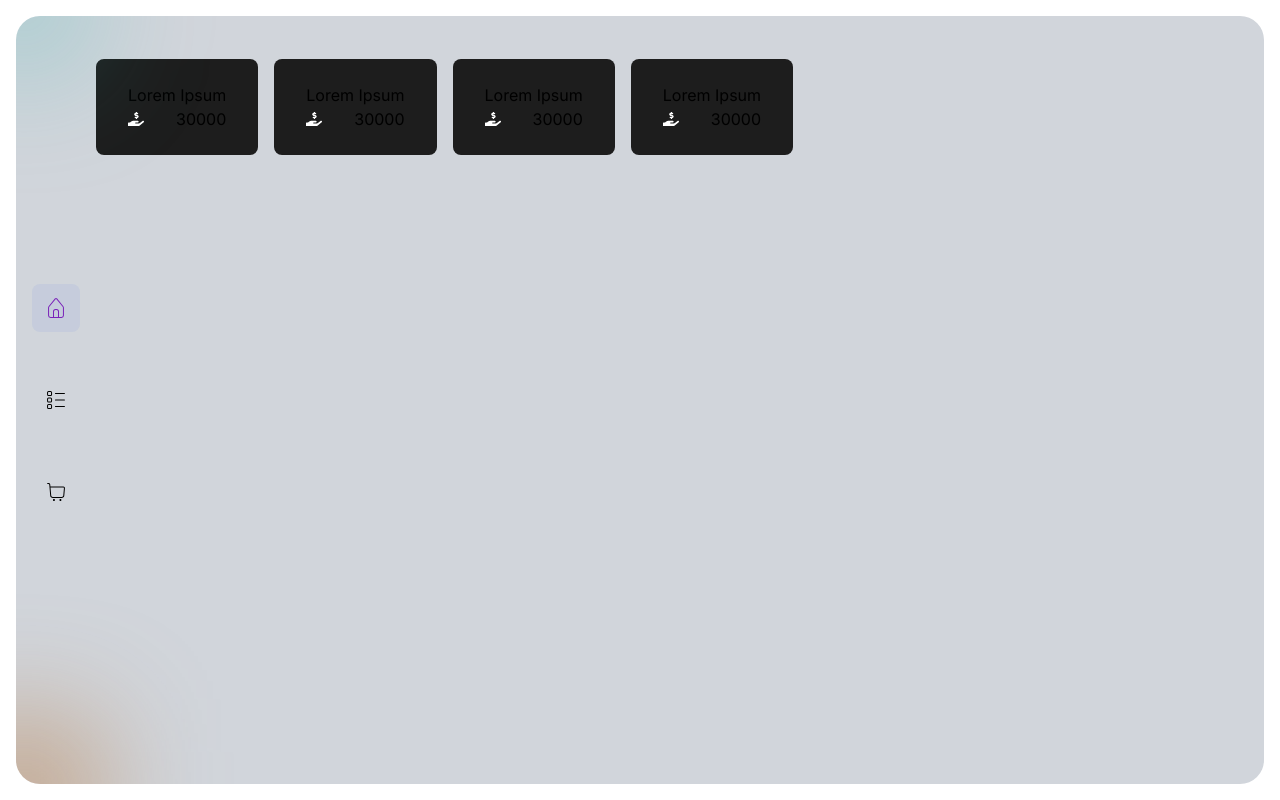
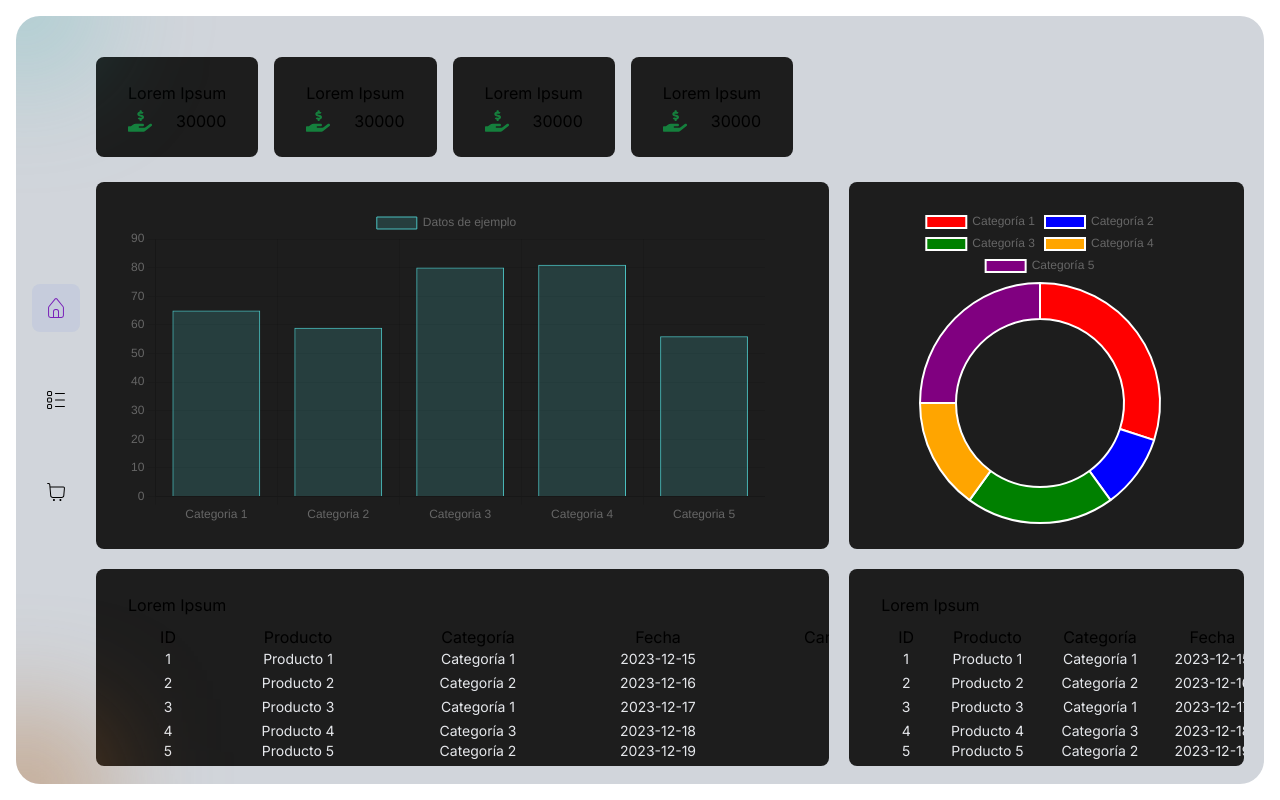
Before and after one commit to DansPlaying/inventory-managment, a Next.js app: page / in a window 1280 px wide. Built offline with nearby package versions, Linux system fonts and the light colour scheme.

Commit message:
feat: Integrate React.js Library and finish home page mockup

```diff
--- a/package.json
+++ b/package.json
@@ -10,10 +10,12 @@
   },
   "dependencies": {
     "@prisma/client": "^5.7.0",
+    "chart.js": "^4.4.1",
     "clsx": "^2.0.0",
     "next": "14.0.4",
     "prisma": "^5.7.0",
     "react": "^18",
+    "react-chartjs-2": "^5.2.0",
     "react-dom": "^18",
     "react-icons": "^4.12.0"
   },
--- a/src/app/page.tsx
+++ b/src/app/page.tsx
@@ -1,12 +1,11 @@
 import BalanceCardList from "./ui/home/balance-card-list";
+import Statistics from "./ui/home/stadistics";
 
 export default function Home() {
   return (
     <div className="pt-4 w-full">
       <BalanceCardList />
-      <div className="grid h-4/5">
-
-      </div>
+      <Statistics/>
     </div>
   )
 }
--- a/src/app/ui/components/sidenav.tsx
+++ b/src/app/ui/components/sidenav.tsx
@@ -35,8 +35,8 @@ export default function SideNav() {
                   key={link.title}
                   href={link.href}
                   className={
-                    clsx("block text-2xl p-3 rounded-lg transition-colors", {
-                      'text-accentPrimary bg-accentSecondary': pathName === link.href,
+                    clsx("block text-2xl p-3 rounded-lg transition-colors group relative", {
+                      'text-accentPrimary bg-accentSecondary hover:scale-100': pathName === link.href,
                     }, {
                       'hover:scale-125': pathName !== link.href,
                     }
@@ -44,6 +44,11 @@ export default function SideNav() {
                   }
                 >
                   {link.icon}
+                  <div className={clsx("opacity-0 invisible bg-gray-600 text-white text-sm rounded p-2 absolute top-1/2 left-full ml-2 transform -translate-y-1/2 transition-opacity duration-300 group-hover:opacity-100 group-hover:visible", {
+                    "scale-75 left-2/3": pathName !== link.href
+                  })}>
+                    {link.title}
+                  </div>
                 </Link>
               </li>
             );
--- a/src/app/ui/home/balance-card.tsx
+++ b/src/app/ui/home/balance-card.tsx
@@ -1,14 +1,25 @@
+'use client'
+import { useState } from "react";
 import { FaHandHoldingUsd } from "react-icons/fa";
+import clsx from "clsx";
 
 export default function BalanceCard() {
+	const [isIngress, setIsIngres] = useState(true)
 	return (
-		<div className="bg-tertiary px-8 py-6 rounded-lg h-min">
+		<div className="bg-tertiary px-8 py-6 rounded-lg h-min hover:scale-105" onClick={() => setIsIngres(!isIngress)}>
 			<div>Lorem Ipsum</div>
-			<div className="flex items-center justify-between">
-				<div className="text-white ">
+			<div className="flex items-center justify-between pt-1">
+				<div className=
+					{
+						clsx("text-green-700 text-2xl transition-colors", {
+							'text-red-700': !isIngress,
+						}
+						)
+					}
+				>
 					<FaHandHoldingUsd />
 				</div>
-        <div>
+				<div className="">
 					30000
 				</div>
 			</div>
--- /dev/null
+++ b/src/app/ui/home/custom-bar-chart.tsx
@@ -0,0 +1,39 @@
+'use client'
+import { Bar } from "react-chartjs-2";
+import { Chart, registerables} from 'chart.js';
+
+Chart.register(...registerables);
+
+export default function CustomBarChart() {
+	const data = {
+		labels: ['Categoria 1', 'Categoria 2', 'Categoria 3', 'Categoria 4', 'Categoria 5'],
+		datasets: [
+			{
+				label: 'Datos de ejemplo',
+				backgroundColor: 'rgba(75,192,192,0.2)',
+				borderColor: 'rgba(75,192,192,1)',
+				borderWidth: 1,
+				hoverBackgroundColor: 'rgba(75,192,192,0.4)',
+				hoverBorderColor: 'rgba(75,192,192,1)',
+				data: [65, 59, 80, 81, 56],
+			},
+		],
+	};
+
+	const options = {
+		type: 'bar',
+		data: data,
+		scales: {
+			y: {
+				beginAtZero: true,
+			},
+		},
+	};
+
+
+	return (
+		<div className="bg-tertiary flex px-8 py-6 rounded-lg items-center">
+			<Bar options={options} data={data} />
+		</div>
+	);
+}
--- /dev/null
+++ b/src/app/ui/home/custom-doughnut-chart.tsx
@@ -0,0 +1,25 @@
+'use client'
+import { Doughnut } from "react-chartjs-2";
+
+export default function CustomDoughnutChart() {
+    const data = {
+        labels: ['Categoría 1', 'Categoría 2', 'Categoría 3', 'Categoría 4', 'Categoría 5'],
+        datasets: [
+            {
+                data: [30, 10, 20, 15, 25],
+                backgroundColor: ['red', 'blue', 'green', 'orange', 'purple'],
+                hoverBackgroundColor: ['lightcoral', 'lightblue', 'lightgreen', 'lightsalmon', 'lightpurple'],
+            },
+        ],
+    };
+
+    const options = {
+        cutout: '70%', // Porcentaje de recorte para hacerlo en forma de dona
+    };
+
+    return (
+        <div className="bg-tertiary px-8 py-6 rounded-lg">
+            <Doughnut data={data} options={options} />
+        </div>
+    );
+}
--- /dev/null
+++ b/src/app/ui/home/stadistics.tsx
@@ -0,0 +1,91 @@
+import CustomBarChart from "./custom-bar-chart";
+import CustomDoughnutChart from "./custom-doughnut-chart";
+
+const products = [
+    {
+        "ID": 1,
+        "Producto": "Producto 1",
+        "Categoría": "Categoría 1",
+        "Fecha": "2023-12-15",
+        "Cantidad": 10
+    },
+    {
+        "ID": 2,
+        "Producto": "Producto 2",
+        "Categoría": "Categoría 2",
+        "Fecha": "2023-12-16",
+        "Cantidad": 15
+    },
+    {
+        "ID": 3,
+        "Producto": "Producto 3",
+        "Categoría": "Categoría 1",
+        "Fecha": "2023-12-17",
+        "Cantidad": 20
+    },
+    {
+        "ID": 4,
+        "Producto": "Producto 4",
+        "Categoría": "Categoría 3",
+        "Fecha": "2023-12-18",
+        "Cantidad": 12
+    },
+    {
+        "ID": 5,
+        "Producto": "Producto 5",
+        "Categoría": "Categoría 2",
+        "Fecha": "2023-12-19",
+        "Cantidad": 8
+    }
+]
+
+export default function Statistics() {
+    return (
+        <div className="grid h-3/4  mr-10 gap-5 grid-cols-statistics-layout grid-rows-statistics-layout">
+            <CustomBarChart />
+            <CustomDoughnutChart/>
+            <div className="bg-tertiary px-8 py-6 rounded-lg overflow-auto">
+                <h4>Lorem Ipsum</h4>
+                <div className="grid grid-cols-table grid-rows-4 pt-2 min-w-[800px]">
+                    <h4 className="text-base text-center">ID</h4>
+                    <h4 className="text-base text-center">Producto</h4>
+                    <h4 className="text-base text-center">Categoría</h4>
+                    <h4 className="text-base text-center">Fecha</h4>
+                    <h4 className="text-base text-center">Cantidad</h4>
+                    {products.map((product) => {
+                        return (<>
+                            <h6 className="text-gray-200 text-sm text-center">{product.ID}</h6>
+                            <h6 className="text-gray-200 text-sm text-center">{product.Producto}</h6>
+                            <h6 className="text-gray-200 text-sm text-center">{product.Categoría}</h6>
+                            <h6 className="text-gray-200 text-sm  text-center">{product.Fecha}</h6>
+                            <h6 className="text-gray-200 text-sm text-center">{product.Cantidad}</h6>
+                        </>);
+                    }
+                    )
+                    }
+                </div>
+            </div>
+            <div className="bg-tertiary px-8 py-6 rounded-lg overflow-auto">
+                <h4>Lorem Ipsum</h4>
+                <div className="grid grid-cols-table grid-rows-4 pt-2 min-w-[500px]">
+                    <h4 className="text-base text-center">ID</h4>
+                    <h4 className="text-base text-center">Producto</h4>
+                    <h4 className="text-base text-center">Categoría</h4>
+                    <h4 className="text-base text-center">Fecha</h4>
+                    <h4 className="text-base text-center">Cantidad</h4>
+                    {products.map((product) => {
+                        return (<>
+                            <h6 className="text-gray-200 text-sm text-center">{product.ID}</h6>
+                            <h6 className="text-gray-200 text-sm text-center">{product.Producto}</h6>
+                            <h6 className="text-gray-200 text-sm text-center">{product.Categoría}</h6>
+                            <h6 className="text-gray-200 text-sm  text-center">{product.Fecha}</h6>
+                            <h6 className="text-gray-200 text-sm text-center">{product.Cantidad}</h6>
+                        </>);
+                    }
+                    )
+                    }
+                </div>
+            </div>
+        </div>
+    )
+}
--- a/tailwind.config.ts
+++ b/tailwind.config.ts
@@ -26,9 +26,15 @@ const config: Config = {
       gridTemplateColumns: {
         // Complex site-specific row configuration
         //'layout': '200px minmax(900px, 1fr) 100px',
-        'main-layout' : '80px 1fr'
+        'main-layout' : '80px 1fr',
+        'statistics-layout': '65% 35%',
+        'table': '10% repeat(4, minmax(0, 1fr))'
+      },
+      gridTemplateRows: {
+        // Complex site-specific row configuration
+        //'layout': '200px minmax(900px, 1fr) 100px',
+        'statistics-layout': '65% 35%'
       }
-
     },
   },
   plugins: [],
```
Also changed, not shown: 1 other file (tests, documents, lock files or other folders).
